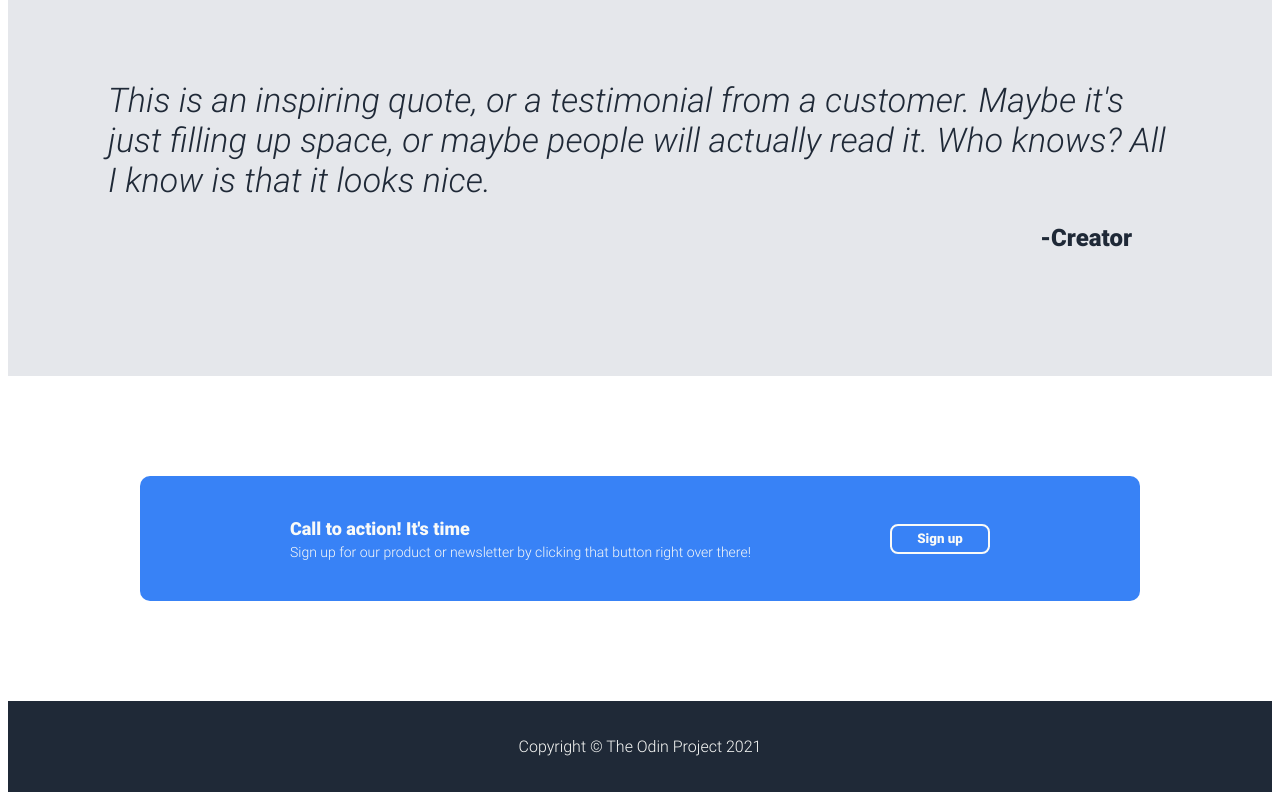
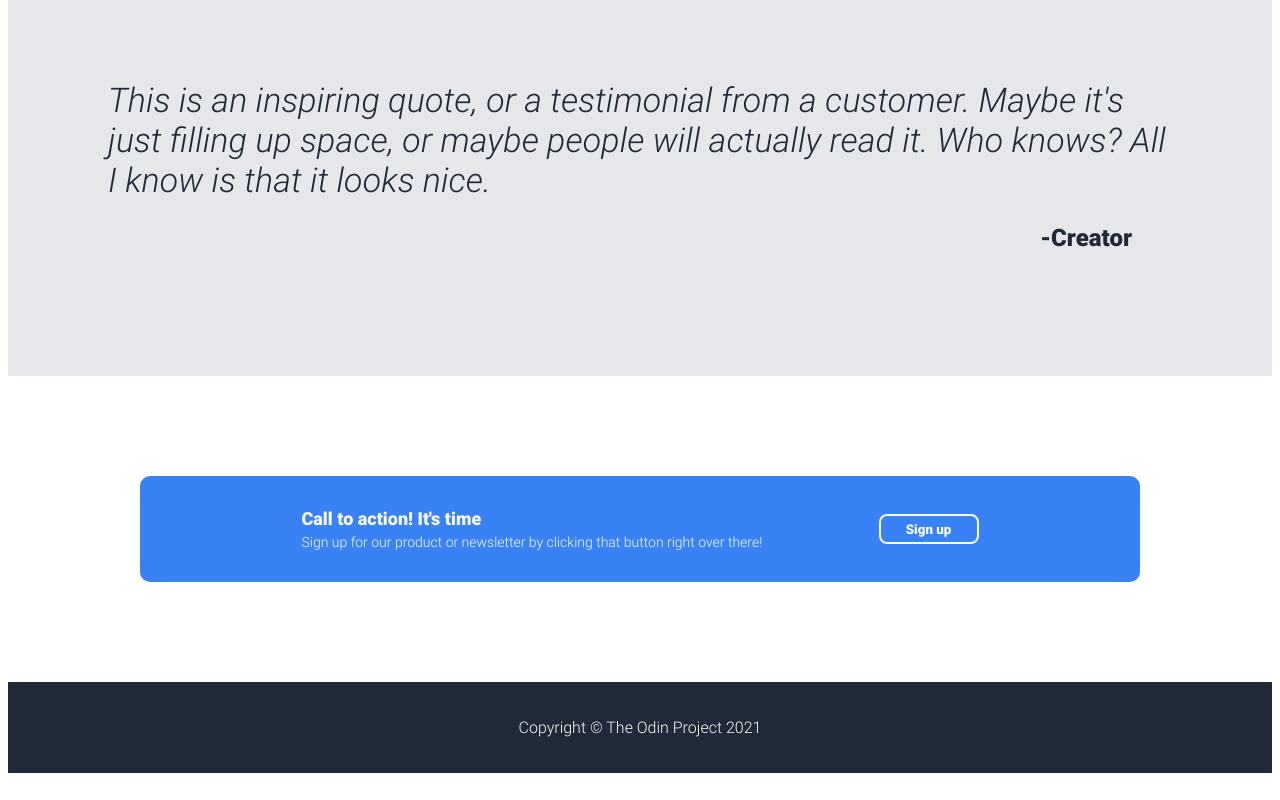
Before and after one commit to cericson25/02-landingpage, a plain HTML site: page index.html in a window 1280 px wide. Shown: the part 978-1778 px from the top of the page. Drawn offline with Linux system fonts and the light colour scheme.

Commit message:
Fix section 4 wrapping issue

```diff
--- a/style.css
+++ b/style.css
@@ -189,12 +189,15 @@ li:hover {
 .m4 .box {
   box-sizing: border-box;
   width: 1000px;
-  height: 125px;
+  /*height: 125px;*/
   background-color: #3882f6;
   border-radius: 10px;
-  padding: 25px 150px;
   display: flex;
   align-items: center;
+  justify-content: center;
+  padding: 32px 8px;
+  flex: 0 1 auto;
+  gap: 16px;
 }
 
 .m4 .left {
@@ -202,6 +205,7 @@ li:hover {
   flex-direction: column;
   justify-content: center;
   gap: 5px;
+  flex: 0 1 461px;
 }
 
 .call-to-action {
@@ -222,7 +226,7 @@ li:hover {
   display: flex;
   align-items: center;
   justify-content: end;
-  flex-grow: 1;
+  flex: 0 1 200px;
 }
 
 .bttn-container .signup {
```
